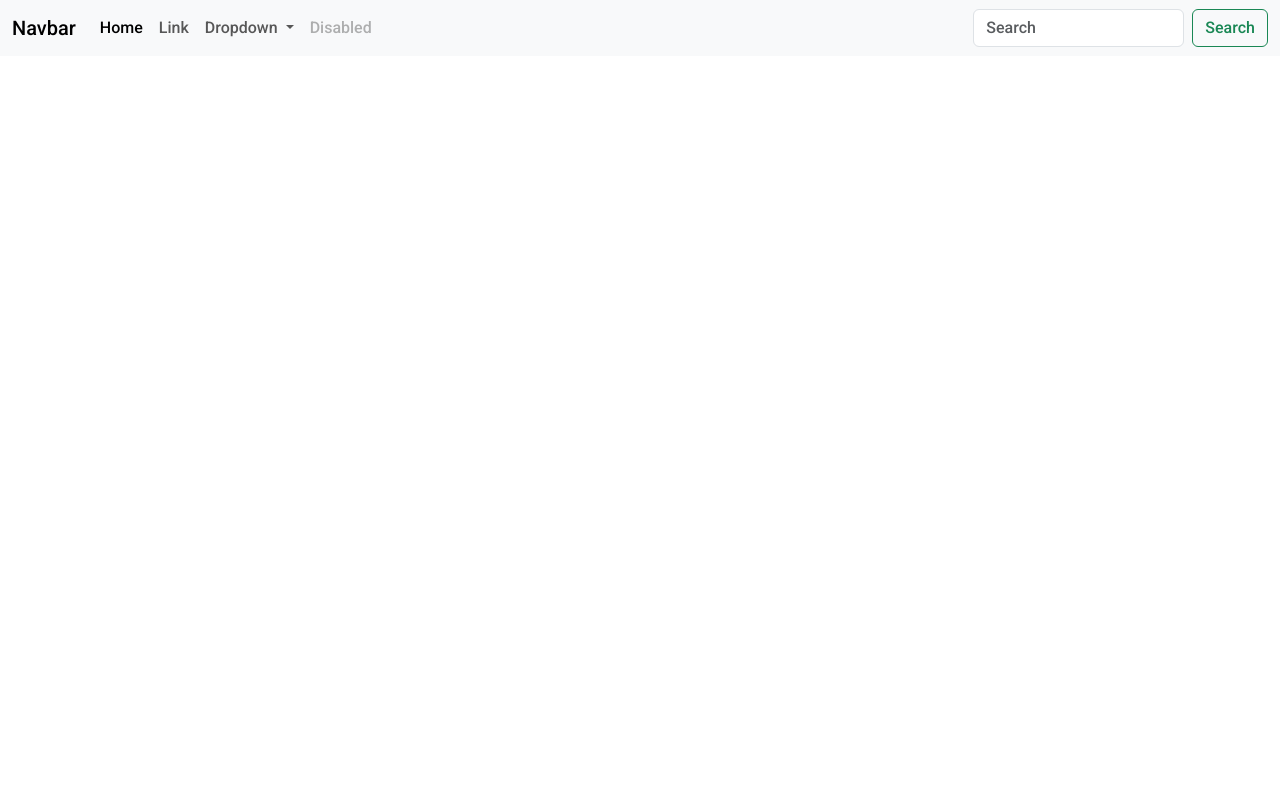
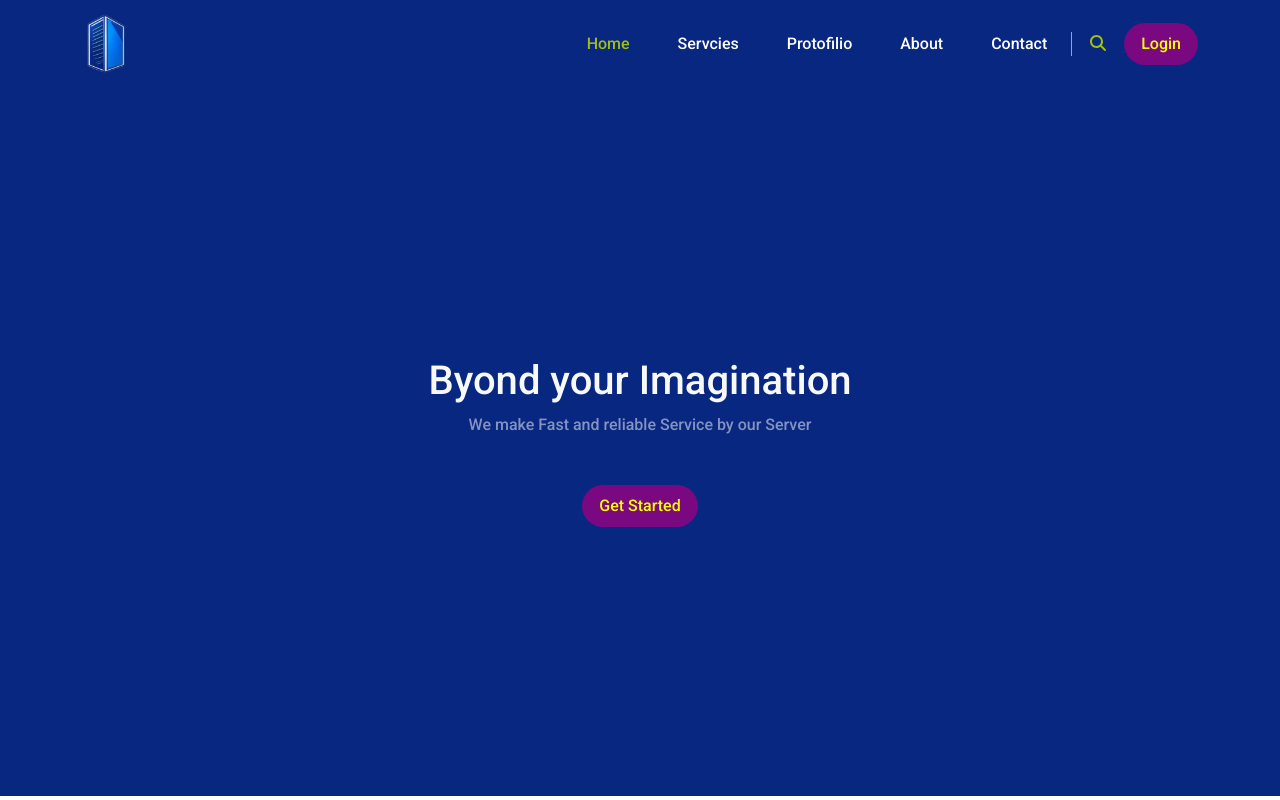
Before and after one commit to A222moq3e/servyou-bootstrap-project, a plain HTML site: page index.html in a window 1280 px wide. Drawn offline with Linux system fonts and the light colour scheme; a web font is replaced by a local one.

Commit message:
add navbar and landing

```diff
--- a/css/bondi.css
+++ b/css/bondi.css
@@ -1,4 +1,53 @@
+:root{
+    --main-color:#082781;
+    --main-light-color:#0377ee;
+    --second-color:#0d41d6;
+    --complement-color:#a3bd13;
+    --split-complemently-color:#7a0881;
+}
 body{
     font-family: 'Amiri Quran', serif;
     font-family: 'Roboto', sans-serif;
 }
+.main-btn,
+.main-btn:hover{
+    background-color: var(--split-complemently-color);
+    color: yellow;
+    padding: .5rem 1rem;
+}
+
+/* NavBar */
+.navbar{
+    background-color: var(--main-color);
+}
+.navbar .navbar-nav .nav-link{
+    color: #fff;
+}
+.navbar .navbar-nav .nav-link:focus,
+.navbar .navbar-nav .nav-link:hover,
+.navbar .navbar-nav .nav-link.active{
+    color: var(--complement-color);
+}
+.navbar .navbar-toggler {
+    color: white;
+    font-size: 25px;
+    border-color: white;
+}
+.navbar .navbar-toggler:focus{
+    box-shadow: none;
+}
+.navbar .navbar-toggler[aria-expanded="true"]{
+    color: var(--complement-color);
+}
+.navbar .search{
+    border-left: 1px solid var(--complement-color);
+}
+.navbar .search svg{
+    color: var(--complement-color);
+}
+
+/* Landing */
+.landing{
+    background-color: var(--main-color);
+    min-height: calc(100vh - 92px);
+}
--- a/index.html
+++ b/index.html
@@ -11,42 +11,47 @@
 <link href="https://fonts.googleapis.com/css2?family=Amiri+Quran&family=Roboto:wght@100;300;500&display=swap" rel="stylesheet">
 
 </head>
-<body><nav class="navbar navbar-expand-lg bg-body-tertiary">
-    <div class="container-fluid">
-      <a class="navbar-brand" href="#">Navbar</a>
-      <button class="navbar-toggler" type="button" data-bs-toggle="collapse" data-bs-target="#navbarSupportedContent" aria-controls="navbarSupportedContent" aria-expanded="false" aria-label="Toggle navigation">
-        <span class="navbar-toggler-icon"></span>
+<body>
+    <nav class="navbar navbar-expand-lg stciky-top">
+    <div class="container">
+      <a class="navbar-brand h-25 w-25" href="#"><img style="height: 60px;" src="/imgs/logo.png" alt="" ></a>
+      <button class="navbar-toggler" type="button" data-bs-toggle="collapse" data-bs-target="#main"
+       aria-controls="main" aria-expanded="false" aria-label="Toggle navigation">
+       <i class="fa-solid fa-bars"></i>
       </button>
-      <div class="collapse navbar-collapse" id="navbarSupportedContent">
-        <ul class="navbar-nav me-auto mb-2 mb-lg-0">
-          <li class="nav-item">
+      <div class="collapse navbar-collapse" id="main">
+        <ul class="navbar-nav ms-auto mb-2 mb-lg-0">
+          <li class="nav-item p-lg-3">
             <a class="nav-link active" aria-current="page" href="#">Home</a>
           </li>
-          <li class="nav-item">
-            <a class="nav-link" href="#">Link</a>
+          <li class="nav-item  p-lg-3">
+            <a class="nav-link" href="#">Servcies</a>
           </li>
-          <li class="nav-item dropdown">
-            <a class="nav-link dropdown-toggle" href="#" role="button" data-bs-toggle="dropdown" aria-expanded="false">
-              Dropdown
-            </a>
-            <ul class="dropdown-menu">
-              <li><a class="dropdown-item" href="#">Action</a></li>
-              <li><a class="dropdown-item" href="#">Another action</a></li>
-              <li><hr class="dropdown-divider"></li>
-              <li><a class="dropdown-item" href="#">Something else here</a></li>
-            </ul>
+          <li class="nav-item  p-lg-3">
+            <a class="nav-link" href="#">Protofilio</a>
           </li>
-          <li class="nav-item">
-            <a class="nav-link disabled" aria-disabled="true">Disabled</a>
+          <li class="nav-item  p-lg-3">
+            <a class="nav-link" href="#">About</a>
           </li>
+          <li class="nav-item  p-lg-3">
+            <a class="nav-link" href="#">Contact</a>
+          </li>
+
         </ul>
-        <form class="d-flex" role="search">
-          <input class="form-control me-2" type="search" placeholder="Search" aria-label="Search">
-          <button class="btn btn-outline-success" type="submit">Search</button>
-        </form>
+        <div class="search ps-3 pe-3 d-none d-lg-block">
+          <i class="fa-solid fa-magnifying-glass"></i>
+        </div>
+        <a href="#" class="btn rounded-pill main-btn">Login</a>
       </div>
     </div>
   </nav>
+  <div class="landing d-flex justify-content-center align-items-center">
+    <div class="text-center text-light  ">
+      <h1>Byond your Imagination</h1>
+      <p class="fs-6 text-white-50 mb-5">We make Fast and reliable Service by our Server</p>
+      <a href="#" class="btn rounded-pill main-btn">Get Started</a>
+    </div>
+  </div>
 
     <script src="./js/bootstrap.bundle.min.js"></script>
     <script src="./js/all.min.js"></script>
```
Also changed, not shown: imgs/Default_server_company_logo_blue_logo_no_background_profession_2_d0a75b96-d944-47f5-ba52-17ea2c733403_0.png (added), imgs/logo.png (added), imgs/logo2.jpg (added), imgs/logo3.jpg (added), imgs/logoOld.png (added).
